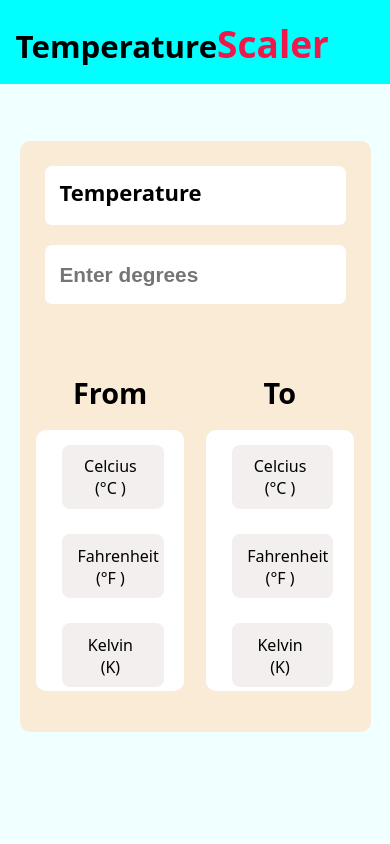
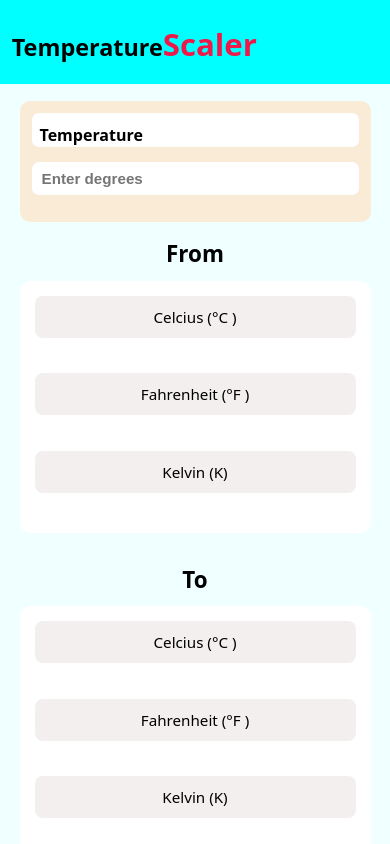
Before and after one commit to Kapil232002/temperature_converter_react_app, a React (Vite) app in the folder temp_react_frontend/: page / in a window 390 px wide. Built offline with nearby package versions, Linux system fonts and the light colour scheme.

Commit message:
add file and create jsx

```diff
--- a/temp_react_frontend/src/App.css
+++ b/temp_react_frontend/src/App.css
@@ -3,30 +3,36 @@
   padding: 0;
   box-sizing: border-box;
 }
+
 html, body {
   height: 100%;
   width: 100%;
 }
+
 #landing_page {
   height: 100vh;
   width: 100vw;
   background-color: azure;
-  overflow: auto; /* Added to allow scrolling if content overflows */
+  overflow: auto;
 }
 
+/* Navbar */
 #navbar {
   width: 100vw;
-  height : 12vh;
+  height: 12vh;
   background-color: aqua;
   padding: 10px 0;
-  position :fixed;
+  position: fixed;
+  top: 0;
+  left: 0;
+  z-index: 10;
 }
 
 #nav-heading {
   color: black;
   margin-left: 3vw;
-  margin-top:0.3vh;
-  position:relative;
+  margin-top: 0.3vh;
+  position: relative;
 }
 
 #nav-heading span {
@@ -34,25 +40,23 @@ html, body {
   font-size: 3.5rem;
 }
 
+/* Temperature Card */
 .card {
   width: 80vw;
-  height :70vh;
-  margin: 11vh auto 0 auto;
-  background-color: antiquewhite;
+  margin: 14vh auto 0 auto; /* navbar ke neeche */
   padding: 25px;
   border-radius: 10px;
-  position: relative;
+  background-color: antiquewhite;
+  height: auto; /* auto height mobile ke liye */
 }
 
 .card1, .card2 {
-  height: 7vh;
   width: 100%;
+  height: auto; /* fixed height remove */
   margin: 0;
   border-radius: 7px;
   background-color: white;
-}
-.card1 {
-  margin-bottom: 20px;
+  margin-bottom: 15px;
 }
 
 .card1 span {
@@ -64,8 +68,6 @@ html, body {
   display: block;
 }
 
-
-
 .label-text {
   font-size: 1.3rem;
   font-weight: bold;
@@ -76,27 +78,22 @@ html, body {
   border: none;
   width: 100%;
   height: 100%;
-  padding: 0 15px; /* Added padding for text */
-
-
+  padding: 0 15px;
 }
 
 .label-text:focus {
   outline: none;
 }
 
+/* From/To Container */
 #container {
   display: flex;
   justify-content: space-evenly;
   width: 80vw;
   margin: 40px auto;
-  margin-top:48vh;
+  margin-top: 20px; /* space from temperature card */
   position: relative;
 }
-
-
-
-
 
 .card-with-heading {
   display: flex;
@@ -113,57 +110,92 @@ html, body {
 }
 
 .card3 {
-
   background-color: white;
   border-radius: 10px;
   padding: 30px;
-
-  height: 32vh;
-  width: 100%; /* Takes the full width of its parent */
+  height: auto;
+  width: 100%;
+  display: flex;
+  flex-direction: column;
+  gap: 10px;
 }
 
 .card3 button {
-    width :26vw;
-    margin-left :3vw;
+  width: 26vw;
+  margin-left: 3vw;
   margin-bottom: 3vh;
   background-color: rgba(190, 170, 170, 0.186);
-    color :black;
+  color: black;
 }
 
+/* 🔹 Mobile Styles ≤600px */
+@media (max-width: 600px) {
 
-@media (max-width :768px) {
   #navbar {
-        height :10vh;
+    height: 10vh;
   }
 
   #nav-heading {
-        font-size :8vw;
-        margin-top: 1.7vh;
-        margin-left: 4vw;
-    }
-    #nav-heading span {
-        font-size :9.5vw;
+    font-size: 6vw;
+    margin-top: 2vh;
   }
 
-    .card {
-        width :90vw;
-        height :70vmax;
-        margin-top :9vh;
-    }
-    #container {
-        width :90vw;
-        margin-top :44vh;
-        position:fixed;
-        margin-left :5vw;
-    }
-    .card3 {
-        width :38vw;
-        height :67vmin;
-        padding :3.9vw 1.7vh;
-    }
-    .card3 button {
-        padding-left :3.7vmin;
-        padding-bottom :1vh;
+  #nav-heading span {
+    font-size: 8vw;
   }
 
+  /* Temperature Card */
+  .card {
+    width: 90vw;
+    margin-top: 12vh; /* navbar ke neeche */
+    padding: 12px;
+    height: auto; /* height auto, scroll free */
   }
+
+  .card1 span {
+    font-size: 1rem;
+    padding-left: 8px;
+  }
+
+  .label-text {
+    font-size: 0.95rem;
+    padding: 8px 10px;
+  }
+
+  /* From/To Container */
+  #container {
+    flex-direction: column;
+    align-items: center;
+    width: 90vw;
+    margin-top: 15px;
+    gap: 15px; /* gap thoda kam */
+    position: relative;
+  }
+
+  .card-with-heading {
+    width: 100%;
+    margin-bottom: 15px;
+  }
+
+  .card-heading {
+    font-size: 1.4rem;
+    text-align: center;
+    margin-bottom: 10px;
+  }
+
+  .card3 {
+    width: 100%;
+    padding: 15px;
+    height: auto; /* auto height */
+    display: flex;
+    flex-direction: column;
+    gap: 10px;
+  }
+
+  .card3 button {
+    width: 100%;
+    margin-left: 0;
+    padding: 10px 0;
+    font-size: 0.95rem;
+  }
+}
--- a/temp_react_frontend/src/App.jsx
+++ b/temp_react_frontend/src/App.jsx
@@ -5,10 +5,14 @@ function App() {
   return (
     <>
       <div id="landing_page">
+        {/* Navbar fixed */}
         <div id="navbar">
           <h1 id="nav-heading">
             Temperature<span>Scaler</span>
           </h1>
+        </div>
+
+        {/* Temperature Card outside navbar */}
         <div className="card">
           <div className="card1">
             <span>Temperature</span>
@@ -19,10 +23,11 @@ function App() {
               id="x"
               placeholder="Enter degrees"
               className="label-text"
-              ></input>
+            />
           </div>
         </div>
-        </div>
+
+        {/* From / To cards */}
         <div id="container">
           <div className="card-with-heading">
             <h3 className="card-heading">From</h3>
@@ -32,6 +37,7 @@ function App() {
               <button>Kelvin (K)</button>
             </div>
           </div>
+
           <div className="card-with-heading">
             <h3 className="card-heading">To</h3>
             <div className="card3">
@@ -40,7 +46,6 @@ function App() {
               <button>Kelvin (K)</button>
             </div>
           </div>
-
         </div>
       </div>
     </>
```
Lines whose indentation alone changed are shown as unchanged.
